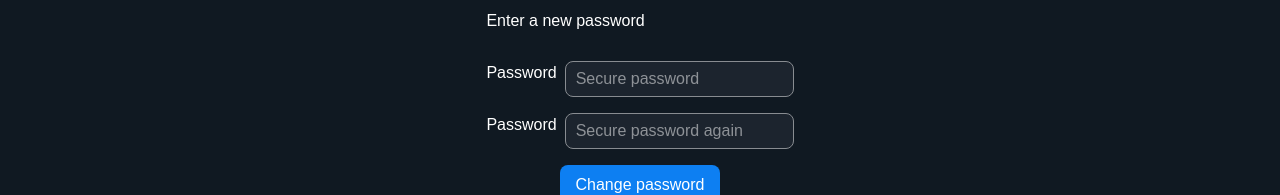
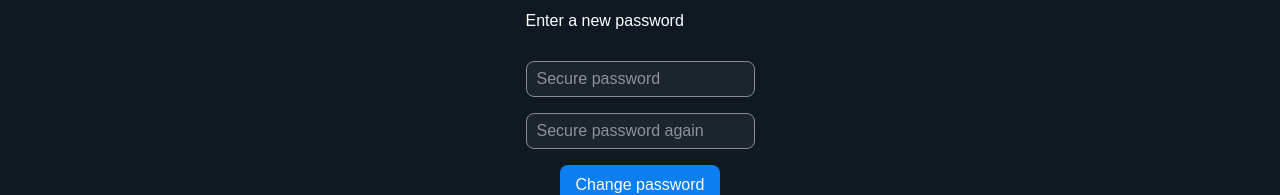
Before and after one commit to Uyonoh/Cover-Letter-LLM, a Next.js app in the folder frontend/: page /password/reset in a window 1280 px wide. Shown: the part 332-527 px from the top of the page. Built offline with nearby package versions, Linux system fonts and the light colour scheme; no server answers.

Commit message:
fix password input in pass reet

```diff
--- a/frontend/src/app/password/reset/page.tsx
+++ b/frontend/src/app/password/reset/page.tsx
@@ -54,9 +54,9 @@ function ResetPassword() {
 
       <form onSubmit={handleSubmit} className="py-5 flex flex-col gap-4">
         <label htmlFor="password" className="flex gap-2">
-          Password
+
           <input
-            type="passord"
+            type="password"
             name="password"
             placeholder="Secure password"
             className="form-input"
@@ -65,9 +65,9 @@ function ResetPassword() {
         </label>
 
         <label htmlFor="password1" className="flex gap-2">
-          Password
+
           <input
-            type="passord"
+            type="password"
             name="password1"
             placeholder="Secure password again"
             className="form-input"
```
